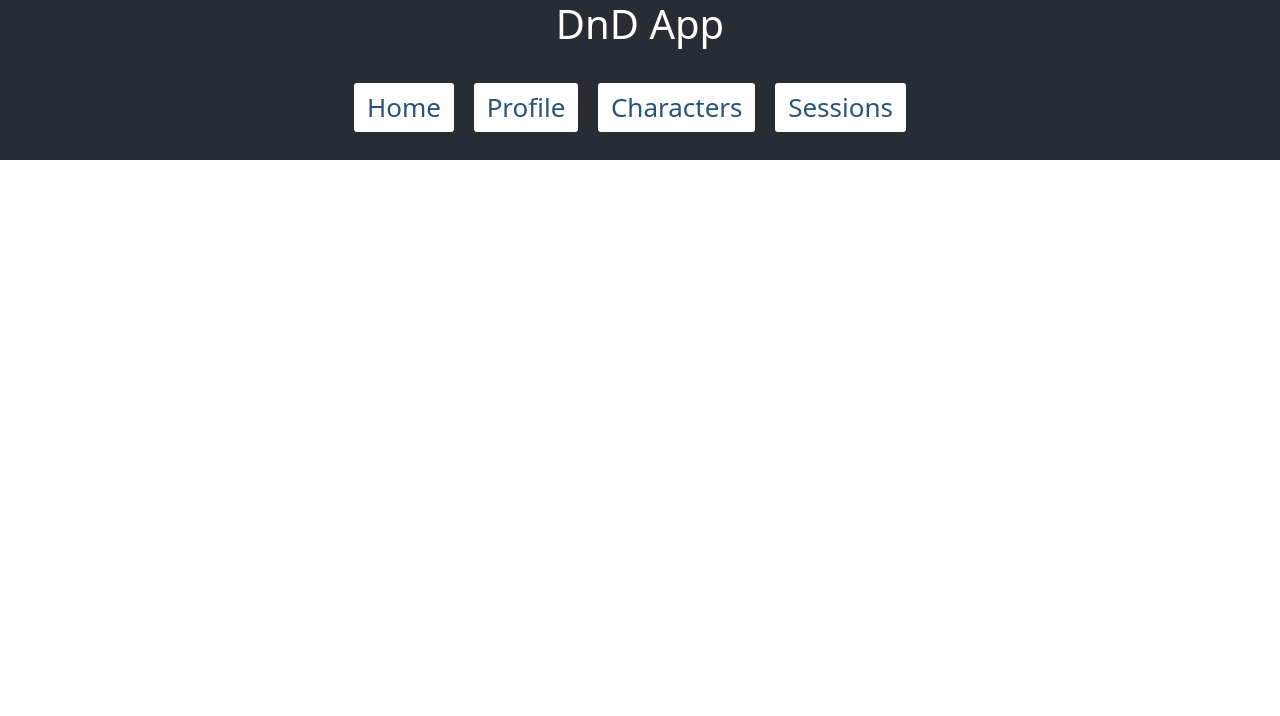
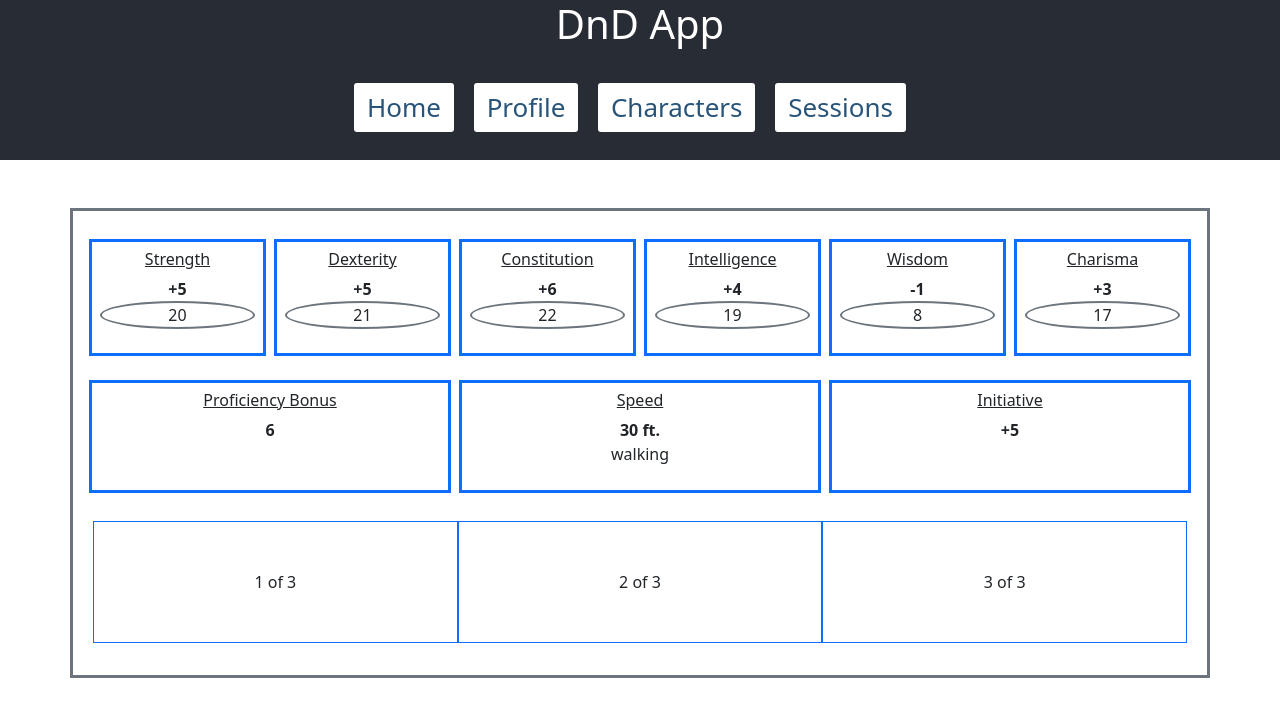
Before and after one commit to DavidStaronka/CS-554-final-project, a React (Create React App) app in the folder client/: page /character/1 in a window 1280 px wide. Shown: the top 716 px of the page. Built offline with nearby package versions, Linux system fonts and the light colour scheme.

Commit message:
Initial character sheet commit

```diff
--- a/client/src/App.css
+++ b/client/src/App.css
@@ -78,3 +78,10 @@ nav {
   width: 50%;
   margin: 20px auto 20px;
 }
+
+.col {
+  border: solid;
+}
+h6{
+  text-decoration: underline;
+}
--- a/client/src/App.js
+++ b/client/src/App.js
@@ -5,6 +5,7 @@ import { BrowserRouter, Routes, Route, NavLink } from "react-router-dom";
 import Home from "../src/components/Home";
 import Profile from "../src/components/Profile";
 import CharacterList from "../src/components/CharacterList";
+import CharacterSheet from "./components/CharacterSheet/";
 import SessionList from "../src/components/SessionList";
 
 function App() {
@@ -33,6 +34,7 @@ function App() {
             <Route exact path="/" element={<Home />} />
             <Route exact path="/profile" element={<Profile />} />
             <Route exact path="/characters" element={<CharacterList />} />
+            <Route exact path="/character/:id" element={<CharacterSheet />} />
             <Route exact path="/sessions" element={<SessionList />} />
           </Routes>
         </div>
--- /dev/null
+++ b/client/src/components/CharacterSheet/Stats.js
@@ -0,0 +1,98 @@
+import { Col, Row } from "react-bootstrap";
+
+function Stats(props) {
+  const char = props.char;
+  return (
+    <div>
+      <Row className="p-2">
+        <Col className="border-primary p-2 m-1">
+          <h6>Strength</h6>
+          <strong>
+            {(Math.floor((char.stats.strength - 10) / 2) < 0 ? "" : "+") +
+              Math.floor((char.stats.strength - 10) / 2)}
+          </strong>
+          <br />
+          <p className="border border-2 border-secondary rounded-circle">
+            {char.stats.strength}
+          </p>
+        </Col>
+        <Col className="border-primary p-2 m-1">
+          <h6>Dexterity</h6>
+          <strong>
+            {(Math.floor((char.stats.dexterity - 10) / 2) < 0 ? "" : "+") +
+              Math.floor((char.stats.dexterity - 10) / 2)}
+          </strong>
+          <br />
+          <p className="border border-2 border-secondary rounded-circle">
+            {char.stats.dexterity}
+          </p>
+        </Col>
+        <Col className="border-primary p-2 m-1">
+          <h6>Constitution</h6>
+          <strong>
+            {(Math.floor((char.stats.constitution - 10) / 2) < 0 ? "" : "+") +
+              Math.floor((char.stats.constitution - 10) / 2)}
+          </strong>
+          <br />
+          <p className="border border-2 border-secondary rounded-circle">
+            {char.stats.constitution}
+          </p>
+        </Col>
+        <Col className="border-primary p-2 m-1">
+          <h6>Intelligence</h6>
+          <strong>
+            {(Math.floor((char.stats.intelligence - 10) / 2) < 0 ? "" : "+") +
+              Math.floor((char.stats.intelligence - 10) / 2)}
+          </strong>
+          <br />
+          <p className="border border-2 border-secondary rounded-circle">
+            {char.stats.intelligence}
+          </p>
+        </Col>
+        <Col className="border-primary p-2 m-1">
+          <h6>Wisdom</h6>
+          <strong>
+            {(Math.floor((char.stats.wisdom - 10) / 2) < 0 ? "" : "+") +
+              Math.floor((char.stats.wisdom - 10) / 2)}
+          </strong>
+          <br />
+          <p className="border border-2 border-secondary rounded-circle">
+            {char.stats.wisdom}
+          </p>
+        </Col>
+        <Col className="border-primary p-2 m-1">
+          <h6>Charisma</h6>
+          <strong>
+            {(Math.floor((char.stats.charisma - 10) / 2) < 0 ? "" : "+") +
+              Math.floor((char.stats.charisma - 10) / 2)}
+          </strong>
+          <br />
+          <p className="border border-2 border-secondary rounded-circle">
+            {char.stats.charisma}
+          </p>
+        </Col>
+      </Row>
+      <Row className="p-2">
+        <Col className="border-primary p-2 m-1">
+          <h6>Proficiency Bonus</h6>
+          <strong>{Math.floor((char.level - 1) / 4) + 2}</strong>
+        </Col>
+        <Col className="border-primary p-2 m-1">
+          <h6>Speed</h6>
+          <strong>{char.speed} ft.</strong>
+          <br />
+          <p className="font-weight-light">walking</p>
+        </Col>
+        <Col className="border-primary p-2 m-1">
+          <h6>Initiative</h6>
+          <strong>
+            {(Math.floor((char.stats.dexterity - 10) / 2) < 0 ? "" : "+") +
+              Math.floor((char.stats.dexterity - 10) / 2)}
+          </strong>
+        </Col>
+      </Row>
+    </div>
+  );
+}
+
+export default Stats;
--- /dev/null
+++ b/client/src/components/CharacterSheet/index.js
@@ -0,0 +1,77 @@
+import { Container, Row, Col } from "react-bootstrap";
+
+import Stats from "./Stats";
+const axios = require("axios");
+
+function CharacterSheet() {
+  const char = {
+    id: 1,
+    profileId: 1,
+    dmId: 1,
+    sessionId: 1,
+    img: "url.com",
+    name: "Jerry, Slayer of PCs",
+    level: 17,
+    race: "Kobold",
+    class: "Cleric",
+    alignment: "Lawful Good",
+    background: "Acolyte",
+    description:
+      "Jerry was born as a pup, he was found by muriel, who lived in the middle of nowhere",
+    feats: "Grappler",
+    inventory: "Map, Torch, a single gold coin",
+    weapons: [
+      {
+        name: "Longsword",
+        damage: "1d8",
+        reach: "5ft",
+        damageType: "slashing",
+        properties: "magic",
+      },
+      {
+        name: "Club",
+        damage: "1d8",
+        reach: "5ft",
+        damageType: "bludgeoning",
+        properties: "",
+      },
+    ],
+    spells: {},
+    spellSlots: [2, 1, 0, 0, 0],
+    stats: {
+      strength: 20,
+      dexterity: 21,
+      constitution: 22,
+      intelligence: 19,
+      wisdom: 8,
+      charisma: 17,
+    },
+    speed: 30,
+    armorClass: 20,
+    hitPoints: {
+      current: 30,
+      max: 30,
+    },
+    condition: "poisoned",
+    inpiration: 4,
+    proficiencies: {
+      skill: ["Animal Handling", "Insight"],
+      armor: ["Heavy", "Light"],
+      weapons: ["Martial", "Simple"],
+      tools: ["Lockpick"],
+      languages: ["Commmon", "Infernal", "English"],
+    },
+  };
+  return (
+    <Container className="border border-3 border-secondary my-5 mx-auto p-3">
+      <Stats char={char} />
+      <Row className="p-md-3">
+        <Col className="border border-primary p-5">1 of 3</Col>
+        <Col className="border border-primary p-5">2 of 3</Col>
+        <Col className="border border-primary p-5">3 of 3</Col>
+      </Row>
+    </Container>
+  );
+}
+
+export default CharacterSheet;
```
